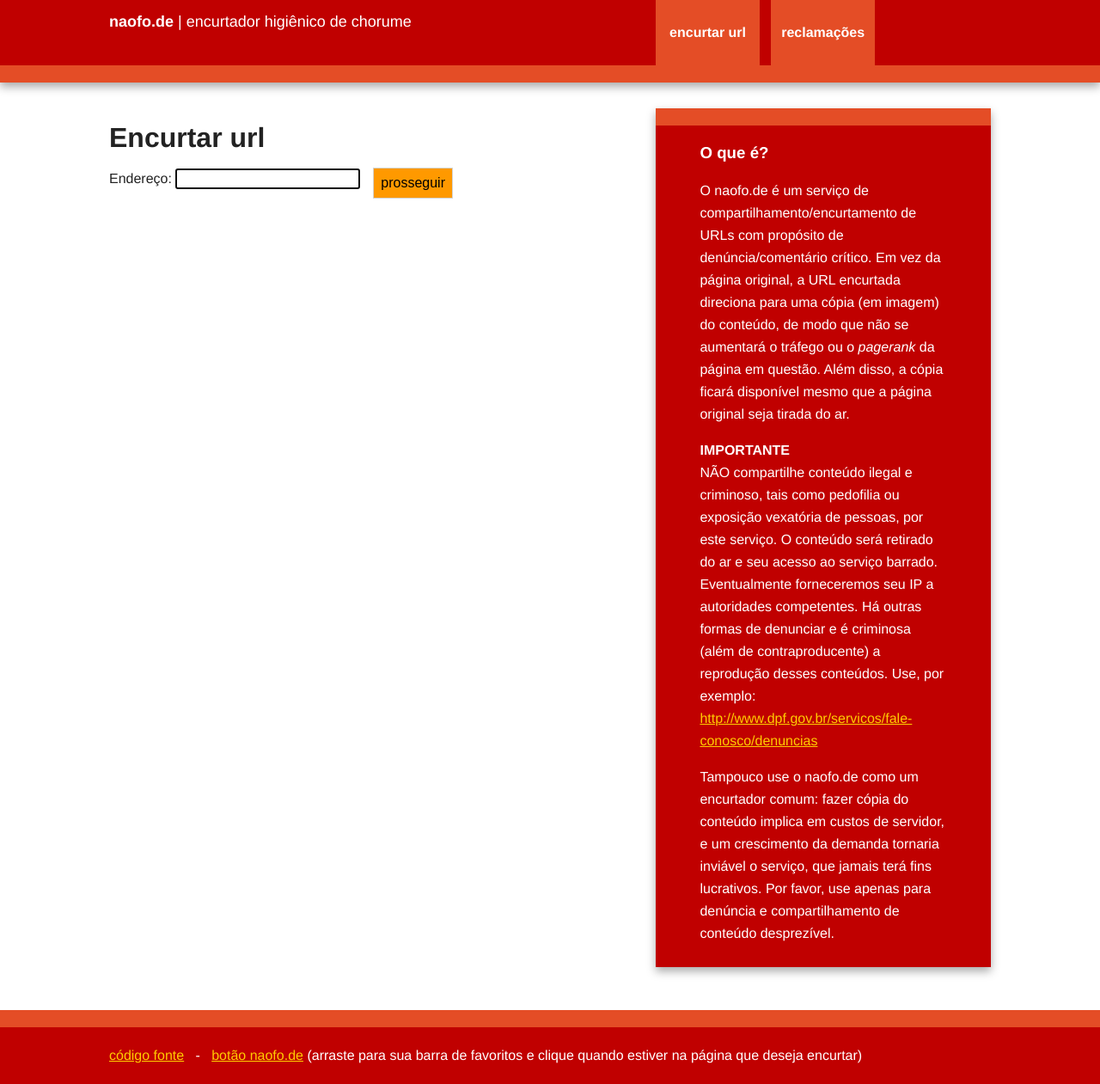
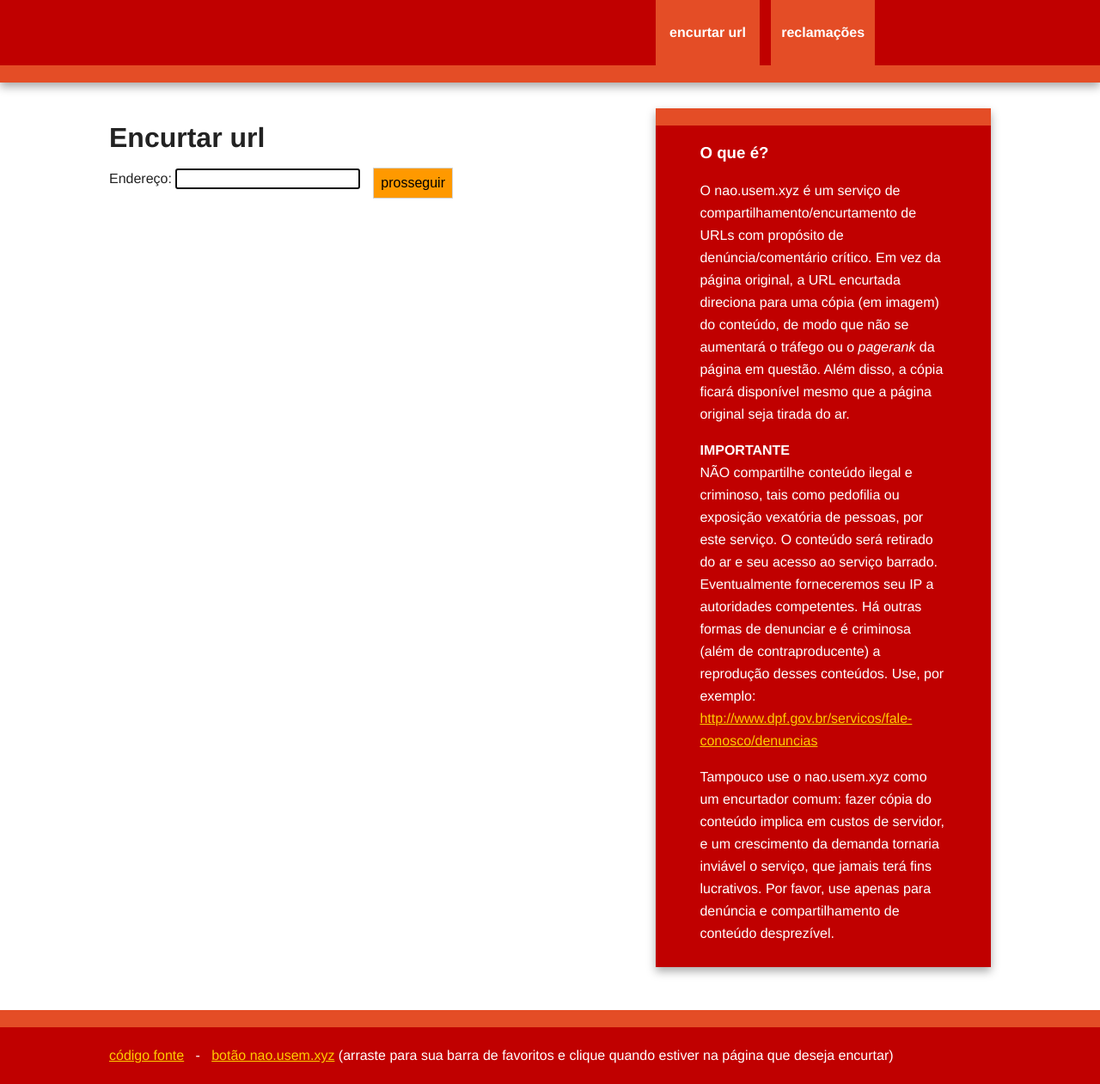
Before and after one commit to naofode/naofo.de, a PHP site: page / in a window 1280 px wide. Shown: the whole page at 86% size. Run offline with PHP 8.4, Linux system fonts and the light colour scheme; data that the repository does not hold is empty; some libraries are stand-ins or nearby versions.

Commit message:
Adicionando variáveis em arquivo separado

```diff
--- a/index.php
+++ b/index.php
@@ -1,18 +1,16 @@
 <?php
-$publickey = "6LdvGPgSAAAAAOy3VM-V2RUyl2WaYF-JjPgp5Q4L";
-$privatekey = getenv('naofode_recaptchakey');
 $error = null;
 $uri = strtok($_SERVER['REQUEST_URI'], '?');
 $parts = explode('/', $uri);
 $code = array_pop($parts);
-$title = "<strong>naofo.de</strong> | encurtador higiênico de chorume";
 date_default_timezone_set("America/Sao_Paulo");
+include("static.php");
 include_once("lib/recaptchalib.php");
 
 if ($code) {
     include_once("lib/Thrash.class.php");
     if ($thrash = Thrash::get_by_code($code)) {
-        $title = "<strong>naofo.de</strong> | {$thrash->title}";
+        $title = "<strong>$site</strong> | {$thrash->title}";
     } else {
         die('codigo invalido');
     }
@@ -83,7 +81,7 @@
             if (isset($_REQUEST['created'])) {
                 include("inc/share.php");
                 ?>
-                <p>A URL que voc&ecirc; encurtou est&aacute; num dom&iacute;nio que bloqueia o naofo.de. Esta url funcionar&aacute; como um redirecionamento para o cache do google.</p>
+                <p>A URL que voc&ecirc; encurtou est&aacute; num dom&iacute;nio que bloqueia o <?php echo $site; ?>. Esta url funcionar&aacute; como um redirecionamento para o cache do google.</p>
                 <p><a href="<?php echo $url; ?>">Exemplo do redirecionamento</a>.</p>
                 <?php
             } else {
@@ -126,12 +124,12 @@
 
                     <aside>
                         <h3>O que é?</h3>
-                        <p>O naofo.de é um serviço de compartilhamento/encurtamento de URLs com propósito de denúncia/comentário crítico. Em vez da página original, a URL encurtada direciona para uma cópia (em imagem) do conteúdo, de modo que não se aumentará o tráfego ou o <em>pagerank</em> da página em questão. Além disso, a cópia ficará disponível mesmo que a página original seja tirada do ar.</p>
+                        <p>O <?php echo $site; ?> é um serviço de compartilhamento/encurtamento de URLs com propósito de denúncia/comentário crítico. Em vez da página original, a URL encurtada direciona para uma cópia (em imagem) do conteúdo, de modo que não se aumentará o tráfego ou o <em>pagerank</em> da página em questão. Além disso, a cópia ficará disponível mesmo que a página original seja tirada do ar.</p>
                         <p><strong>IMPORTANTE</strong><br/>
                         	NÃO compartilhe conteúdo ilegal e criminoso, tais como pedofilia ou exposição vexatória de pessoas, por este serviço. O conteúdo será retirado do ar e seu acesso ao serviço barrado. Eventualmente forneceremos seu IP a autoridades competentes.
                         	Há outras formas de denunciar e é criminosa (além de contraproducente) a reprodução desses conteúdos. Use, por exemplo: <a href="http://www.dpf.gov.br/servicos/fale-conosco/denuncias">http://www.dpf.gov.br/servicos/fale-conosco/denuncias</a>
                             <p>
-                            Tampouco use o naofo.de como um encurtador comum: fazer cópia do conteúdo implica em custos de servidor, e um crescimento da demanda tornaria inviável o serviço, que jamais terá fins lucrativos. Por favor, use apenas para denúncia e compartilhamento de conteúdo desprezível.
+                            Tampouco use o <?php echo $site; ?> como um encurtador comum: fazer cópia do conteúdo implica em custos de servidor, e um crescimento da demanda tornaria inviável o serviço, que jamais terá fins lucrativos. Por favor, use apenas para denúncia e compartilhamento de conteúdo desprezível.
                             </p>
                         </p>
                     </aside>
@@ -145,7 +143,7 @@
             <footer class="wrapper">
                 <a href="https://github.com/naofode/naofo.de">código fonte</a>
                 &nbsp;&nbsp;-&nbsp;&nbsp;
-                <a title="botao naofo.de" href='javascript:var d=document,b=d.body,div=d.createElement("div");div.innerHTML="<form accept-charset=\"UTF-8\" action=\"http://naofo.de\" method=\"post\" target=\"_blank\"><input name=\"url\"><input name=\"title\"></form>";div.style.display="none";b.appendChild(div);var f=div.children[0];f["url"].value=window.location.href;f["title"].value=d.title;f.submit();' onclick="return false;">botão naofo.de</a> (arraste para sua barra de favoritos e clique quando estiver na página que deseja encurtar)
+                <a title="botao <?php echo $site; ?>" href='javascript:var d=document,b=d.body,div=d.createElement("div");div.innerHTML="<form accept-charset=\"UTF-8\" action=\"http://<?php echo $site; ?>\" method=\"post\" target=\"_blank\"><input name=\"url\"><input name=\"title\"></form>";div.style.display="none";b.appendChild(div);var f=div.children[0];f["url"].value=window.location.href;f["title"].value=d.title;f.submit();' onclick="return false;">botão <?php echo $site; ?></a> (arraste para sua barra de favoritos e clique quando estiver na página que deseja encurtar)
             </footer>
         </div>
 
--- /dev/null
+++ b/private.php
@@ -0,0 +1,4 @@
+<?php
+$publickey = "6LdvGPgSAAAAAOy3VM-V2RUyl2WaYF-JjPgp5Q4L";
+$privatekey = getenv('naofode_recaptchakey');
+?>
--- /dev/null
+++ b/static.php
@@ -0,0 +1,8 @@
+<?php
+
+$site = "nao.usem.xyz";
+
+// Variáveis secretas
+include("private.php");
+
+?>
```
Also changed, not shown: 1 other file.
